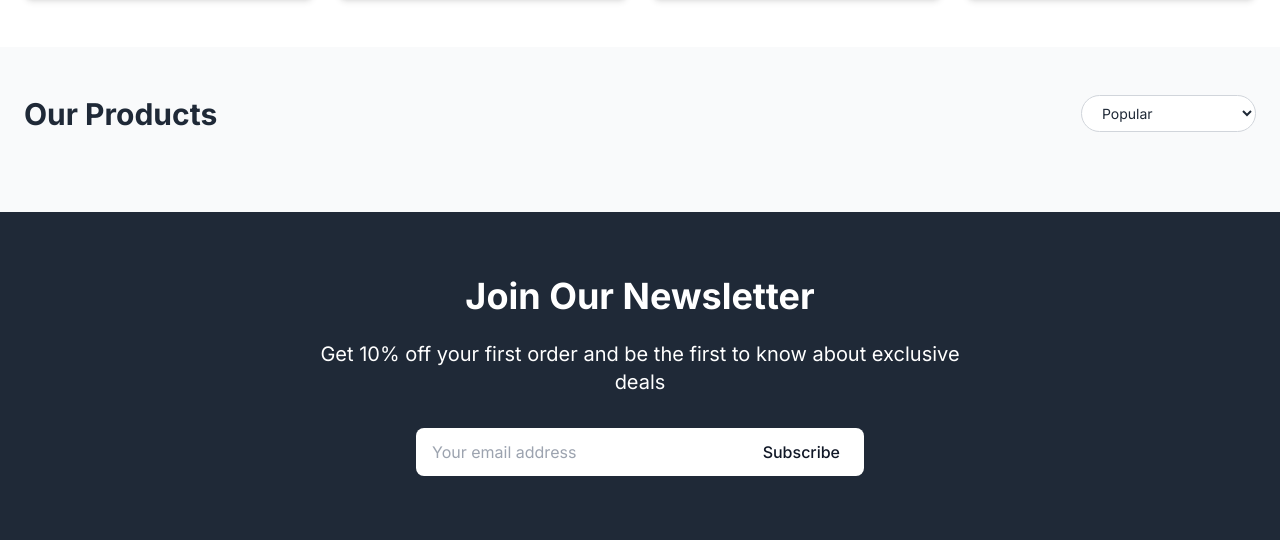
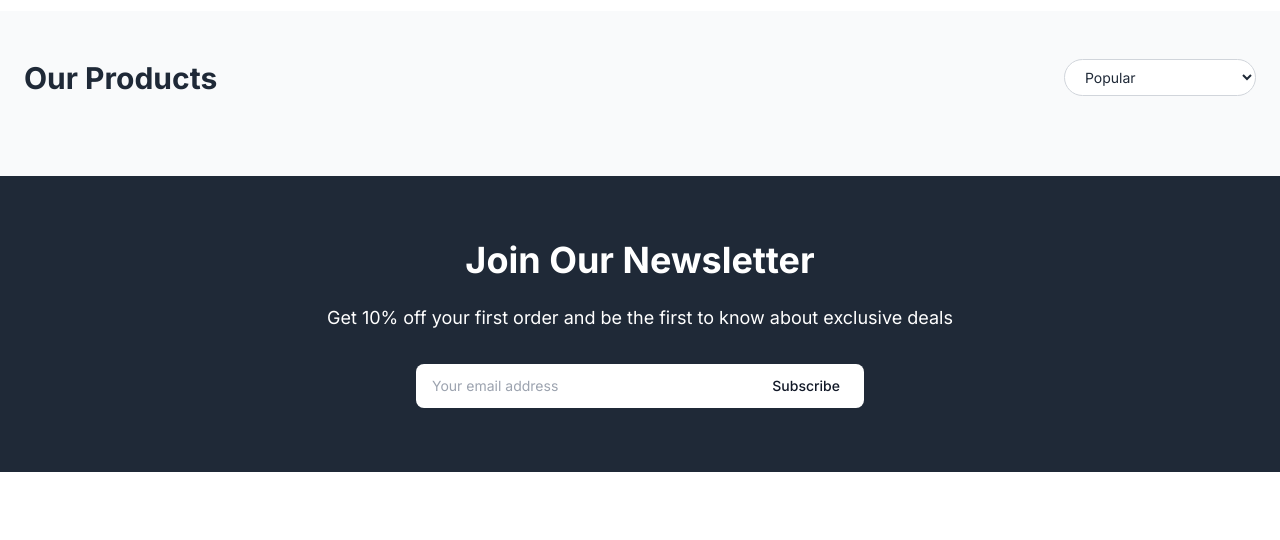
Before and after one commit to urstylelimon/Eshop, a Django app: template templates/store/home.html in a window 1280 px wide. Shown: the part 990-1530 px from the top of the page. After the commit the page ends 1462 px from the top, so only its background shows below. Run offline with Django 5.2, Linux system fonts and the light colour scheme; the template is opened without the code that fills it, so the values that code supplies are empty; some libraries are stand-ins or nearby versions.

Commit message:
Improve design and bug fix on screen Size

```diff
--- a/templates/store/home.html
+++ b/templates/store/home.html
@@ -2,18 +2,18 @@
 {% load static %}
 
 {% block content %}
-<div class="ecommerce-home bg-gray-50">
-    <!-- Hero Slider -->
-    <div class="hero-slider relative h-96 md:h-[600px] overflow-hidden " style="max-width: 90%; margin: 0 auto";>
+<div class="ecommerce-home bg-gray-50 pt-16"> <!-- Added pt-16 to account for fixed navbar -->
+    <!-- Hero Slider - Made more mobile-friendly -->
+    <div class="hero-slider relative h-64 sm:h-80 md:h-[500px] overflow-hidden w-full">
         <div class="slider-container relative h-full">
             <!-- Slide 1 -->
             <div class="slide absolute inset-0 bg-cover bg-center flex items-center transition-opacity duration-1000 ease-in-out"
                  style="background-image: linear-gradient(rgba(75,85,99,0.7), rgba(75,85,99,0.7)), url('https://images.unsplash.com/photo-1555529669-e69e7aa0ba9a?ixlib=rb-4.0.3&ixid=M3wxMjA3fDB8MHxwaG90by1wYWdlfHx8fGVufDB8fHx8fA%3D%3D&auto=format&fit=crop&w=2080&q=80')">
-                <div class="container mx-auto px-6 text-center">
+                <div class="container mx-auto px-4 text-center">
                     <div class="max-w-2xl mx-auto text-white transform transition-all duration-200">
-                        <h2 class="text-4xl md:text-5xl font-bold mb-4">Autumn Collection 2023</h2>
-                        <p class="text-xl mb-6">Elegant styles for the modern wardrobe</p>
-                        <a href="#products" class="bg-gray-800 hover:bg-gray-900 text-white px-8 py-3 rounded-full font-medium inline-flex items-center transition-colors">
+                        <h2 class="text-2xl sm:text-3xl md:text-4xl font-bold mb-3">Autumn Collection 2023</h2>
+                        <p class="text-base sm:text-lg mb-4">Elegant styles for the modern wardrobe</p>
+                        <a href="#products" class="bg-gray-800 hover:bg-gray-900 text-white px-6 py-2 sm:px-8 sm:py-3 rounded-full font-medium inline-flex items-center transition-colors text-sm sm:text-base">
                             Shop Now <i class="fas fa-arrow-right ml-2"></i>
                         </a>
                     </div>
@@ -23,11 +23,11 @@
             <!-- Slide 2 -->
             <div class="slide absolute inset-0 bg-cover bg-center flex items-center opacity-0 transition-opacity duration-1000 ease-in-out"
                  style="background-image: linear-gradient(rgba(75,85,99,0.7), rgba(75,85,99,0.7)), url('https://images.unsplash.com/photo-1483985988355-763728e1935b?ixlib=rb-4.0.3&ixid=M3wxMjA3fDB8MHxwaG90by1wYWdlfHx8fGVufDB8fHx8fA%3D%3D&auto=format&fit=crop&w=2070&q=80')">
-                <div class="container mx-auto px-6 text-center">
+                <div class="container mx-auto px-4 text-center">
                     <div class="max-w-2xl mx-auto text-white transform transition-all duration-200">
-                        <h2 class="text-4xl md:text-5xl font-bold mb-4">Seasonal Sale</h2>
-                        <p class="text-xl mb-6">Up to 40% off selected items</p>
-                        <a href="#products" class="bg-gray-800 hover:bg-gray-900 text-white px-8 py-3 rounded-full font-medium inline-flex items-center transition-colors">
+                        <h2 class="text-2xl sm:text-3xl md:text-4xl font-bold mb-3">Seasonal Sale</h2>
+                        <p class="text-base sm:text-lg mb-4">Up to 40% off selected items</p>
+                        <a href="#products" class="bg-gray-800 hover:bg-gray-900 text-white px-6 py-2 sm:px-8 sm:py-3 rounded-full font-medium inline-flex items-center transition-colors text-sm sm:text-base">
                             View Deals <i class="fas fa-tag ml-2"></i>
                         </a>
                     </div>
@@ -37,77 +37,78 @@
             <!-- Slide 3 -->
             <div class="slide absolute inset-0 bg-cover bg-center flex items-center opacity-0 transition-opacity duration-1000 ease-in-out"
                  style="background-image: linear-gradient(rgba(75,85,99,0.7), rgba(75,85,99,0.7)), url('https://images.unsplash.com/photo-1441986300917-64674bd600d8?ixlib=rb-4.0.3&ixid=M3wxMjA3fDB8MHxwaG90by1wYWdlfHx8fGVufDB8fHx8fA%3D%3D&auto=format&fit=crop&w=2070&q=80')">
-                <div class="container mx-auto px-6 text-center">
+                <div class="container mx-auto px-4 text-center">
                     <div class="max-w-2xl mx-auto text-white transform transition-all duration-200">
-                        <h2 class="text-4xl md:text-5xl font-bold mb-4">New Arrivals</h2>
-                        <p class="text-xl mb-6">Discover this week's additions</p>
-                        <a href="#products" class="bg-gray-800 hover:bg-gray-900 text-white px-8 py-3 rounded-full font-medium inline-flex items-center transition-colors">
+                        <h2 class="text-2xl sm:text-3xl md:text-4xl font-bold mb-3">New Arrivals</h2>
+                        <p class="text-base sm:text-lg mb-4">Discover this week's additions</p>
+                        <a href="#products" class="bg-gray-800 hover:bg-gray-900 text-white px-6 py-2 sm:px-8 sm:py-3 rounded-full font-medium inline-flex items-center transition-colors text-sm sm:text-base">
                             Explore <i class="fas fa-binoculars ml-2"></i>
                         </a>
                     </div>
                 </div>
             </div>
 
-            <!-- Navigation Arrows -->
-            <button class="slider-btn prev-btn absolute left-4 top-1/2 transform -translate-y-1/2 bg-gray-800/50 hover:bg-gray-800/80 text-white rounded-full w-10 h-10 flex items-center justify-center transition-all z-10">
-                <i class="fas fa-chevron-left"></i>
+            <!-- Navigation Arrows - Made smaller on mobile -->
+            <button class="slider-btn prev-btn absolute left-2 sm:left-4 top-1/2 transform -translate-y-1/2 bg-gray-800/50 hover:bg-gray-800/80 text-white rounded-full w-8 h-8 sm:w-10 sm:h-10 flex items-center justify-center transition-all z-10">
+                <i class="fas fa-chevron-left text-xs sm:text-sm"></i>
             </button>
-            <button class="slider-btn next-btn absolute right-4 top-1/2 transform -translate-y-1/2 bg-gray-800/50 hover:bg-gray-800/80 text-white rounded-full w-10 h-10 flex items-center justify-center transition-all z-10">
-                <i class="fas fa-chevron-right"></i>
+            <button class="slider-btn next-btn absolute right-2 sm:right-4 top-1/2 transform -translate-y-1/2 bg-gray-800/50 hover:bg-gray-800/80 text-white rounded-full w-8 h-8 sm:w-10 sm:h-10 flex items-center justify-center transition-all z-10">
+                <i class="fas fa-chevron-right text-xs sm:text-sm"></i>
             </button>
 
-            <!-- Dots Navigation -->
-            <div class="absolute bottom-8 left-1/2 transform -translate-x-1/2 flex space-x-2 z-10">
-                <span class="dot w-3 h-3 rounded-full bg-white/50 cursor-pointer transition-all hover:bg-white"></span>
-                <span class="dot w-3 h-3 rounded-full bg-white/50 cursor-pointer transition-all hover:bg-white"></span>
-                <span class="dot w-3 h-3 rounded-full bg-white/50 cursor-pointer transition-all hover:bg-white"></span>
+            <!-- Dots Navigation - Adjusted for mobile -->
+            <div class="absolute bottom-4 sm:bottom-8 left-1/2 transform -translate-x-1/2 flex space-x-2 z-10">
+                <span class="dot w-2 h-2 sm:w-3 sm:h-3 rounded-full bg-white/50 cursor-pointer transition-all hover:bg-white"></span>
+                <span class="dot w-2 h-2 sm:w-3 sm:h-3 rounded-full bg-white/50 cursor-pointer transition-all hover:bg-white"></span>
+                <span class="dot w-2 h-2 sm:w-3 sm:h-3 rounded-full bg-white/50 cursor-pointer transition-all hover:bg-white"></span>
             </div>
         </div>
     </div>
 
-    <!-- Category Highlights -->
-    <section class="py-12 bg-white">
-        <div class="container mx-auto px-6">
-            <h2 class="text-3xl font-bold text-center mb-12 text-gray-800">Shop by Category</h2>
-            <div class="grid grid-cols-2 md:grid-cols-4 gap-6">
-                <a href="#" class="category-card group relative rounded-lg overflow-hidden h-48 shadow-md hover:shadow-lg transition-all">
+    <!-- Category Highlights - Improved mobile layout -->
+    <section class="py-8 sm:py-12 bg-white">
+        <div class="container mx-auto px-4 sm:px-6">
+            <h2 class="text-2xl sm:text-3xl font-bold text-center mb-8 sm:mb-12 text-gray-800">Shop by Category</h2>
+            <div class="grid grid-cols-2 sm:grid-cols-4 gap-4 sm:gap-6">
+                <a href="#" class="category-card group relative rounded-lg overflow-hidden h-32 sm:h-48 shadow-md hover:shadow-lg transition-all">
                     <img src="https://images.unsplash.com/photo-1555774698-0b77e0d5fac6?ixlib=rb-4.0.3&ixid=M3wxMjA3fDB8MHxwaG90by1wYWdlfHx8fGVufDB8fHx8fA%3D%3D&auto=format&fit=crop&w=2070&q=80"
                          alt="Men's Fashion" class="w-full h-full object-cover group-hover:scale-105 transition-transform duration-500">
-                    <div class="absolute inset-0 bg-gradient-to-t from-gray-900/60 to-transparent flex items-end p-4">
-                        <h3 class="text-white text-lg font-medium">Men's Fashion</h3>
+                    <div class="absolute inset-0 bg-gradient-to-t from-gray-900/60 to-transparent flex items-end p-3 sm:p-4">
+                        <h3 class="text-white text-sm sm:text-lg font-medium">Men's Fashion</h3>
                     </div>
                 </a>
-                <a href="#" class="category-card group relative rounded-lg overflow-hidden h-48 shadow-md hover:shadow-lg transition-all">
+                <a href="#" class="category-card group relative rounded-lg overflow-hidden h-32 sm:h-48 shadow-md hover:shadow-lg transition-all">
                     <img src="https://images.unsplash.com/photo-1551232864-3f0890e580d9?ixlib=rb-4.0.3&ixid=M3wxMjA3fDB8MHxwaG90by1wYWdlfHx8fGVufDB8fHx8fA%3D%3D&auto=format&fit=crop&w=987&q=80"
                          alt="Women's Fashion" class="w-full h-full object-cover group-hover:scale-105 transition-transform duration-500">
-                    <div class="absolute inset-0 bg-gradient-to-t from-gray-900/60 to-transparent flex items-end p-4">
-                        <h3 class="text-white text-lg font-medium">Women's Fashion</h3>
+                    <div class="absolute inset-0 bg-gradient-to-t from-gray-900/60 to-transparent flex items-end p-3 sm:p-4">
+                        <h3 class="text-white text-sm sm:text-lg font-medium">Women's Fashion</h3>
                     </div>
                 </a>
-                <a href="#" class="category-card group relative rounded-lg overflow-hidden h-48 shadow-md hover:shadow-lg transition-all">
+                <a href="#" class="category-card group relative rounded-lg overflow-hidden h-32 sm:h-48 shadow-md hover:shadow-lg transition-all">
                     <img src="https://images.unsplash.com/photo-1556228453-efd6c1ff04f6?ixlib=rb-4.0.3&ixid=M3wxMjA3fDB8MHxwaG90by1wYWdlfHx8fGVufDB8fHx8fA%3D%3D&auto=format&fit=crop&w=2070&q=80"
                          alt="Home & Living" class="w-full h-full object-cover group-hover:scale-105 transition-transform duration-500">
-                    <div class="absolute inset-0 bg-gradient-to-t from-gray-900/60 to-transparent flex items-end p-4">
-                        <h3 class="text-white text-lg font-medium">Home & Living</h3>
+                    <div class="absolute inset-0 bg-gradient-to-t from-gray-900/60 to-transparent flex items-end p-3 sm:p-4">
+                        <h3 class="text-white text-sm sm:text-lg font-medium">Home & Living</h3>
                     </div>
                 </a>
-                <a href="#" class="category-card group relative rounded-lg overflow-hidden h-48 shadow-md hover:shadow-lg transition-all">
+                <a href="#" class="category-card group relative rounded-lg overflow-hidden h-32 sm:h-48 shadow-md hover:shadow-lg transition-all">
                     <img src="https://images.unsplash.com/photo-1542291026-7eec264c27ff?ixlib=rb-4.0.3&ixid=M3wxMjA3fDB8MHxwaG90by1wYWdlfHx8fGVufDB8fHx8fA%3D%3D&auto=format&fit=crop&w=1170&q=80"
                          alt="Footwear" class="w-full h-full object-cover group-hover:scale-105 transition-transform duration-500">
-                    <div class="absolute inset-0 bg-gradient-to-t from-gray-900/60 to-transparent flex items-end p-4">
-                        <h3 class="text-white text-lg font-medium">Footwear</h3>
+                    <div class="absolute inset-0 bg-gradient-to-t from-gray-900/60 to-transparent flex items-end p-3 sm:p-4">
+                        <h3 class="text-white text-sm sm:text-lg font-medium">Footwear</h3>
                     </div>
                 </a>
             </div>
         </div>
     </section>
 
-    <section id="products" class="py-12 bg-gray-50">
+    <!-- Products Section - Enhanced mobile layout -->
+    <section id="products" class="py-8 sm:py-12 bg-gray-50">
         <div class="container mx-auto px-4 sm:px-6">
-    <div class="flex flex-col sm:flex-row justify-between items-start sm:items-center mb-8">
-      <h2 class="text-2xl sm:text-3xl font-bold text-gray-800 mb-4 sm:mb-0">Our Products</h2>
+            <div class="flex flex-col sm:flex-row justify-between items-start sm:items-center mb-6 sm:mb-8">
+                <h2 class="text-xl sm:text-2xl md:text-3xl font-bold text-gray-800 mb-3 sm:mb-0">Our Products</h2>
                 <div class="w-full sm:w-auto">
-        <select class="w-full sm:w-auto border border-gray-300 rounded-full px-4 py-2 text-sm bg-white focus:outline-none focus:ring-2 focus:ring-gray-500 focus:border-gray-500">
+                    <select class="w-full sm:w-48 border border-gray-300 rounded-full px-4 py-2 text-xs sm:text-sm bg-white focus:outline-none focus:ring-2 focus:ring-gray-500 focus:border-gray-500">
                         <option>Popular</option>
                         <option>Newest</option>
                         <option>Price: Low to High</option>
@@ -116,32 +117,32 @@
                 </div>
             </div>
 
-    <div class="grid grid-cols-2 gap-4 sm:grid-cols-2 md:grid-cols-3 lg:grid-cols-4">
+            <div class="grid grid-cols-2 sm:grid-cols-2 md:grid-cols-3 lg:grid-cols-4 gap-3 sm:gap-4">
                 {% for product in products %}
-      <div class="product-card bg-white rounded-xl shadow-md overflow-hidden hover:shadow-lg transition-all duration-300 group">
-        <div class="relative overflow-hidden h-32 sm:h-48 md:h-56">
+                <div class="product-card bg-white rounded-lg sm:rounded-xl shadow-sm sm:shadow-md overflow-hidden hover:shadow-lg transition-all duration-300 group">
+                    <div class="relative overflow-hidden h-40 sm:h-48 md:h-56">
                         <img src="{{ product.image.url }}" alt="{{ product.name }}"
                              class="w-full h-full object-cover transition-transform duration-500 group-hover:scale-105">
                         {% if product.is_new %}
-          <div class="absolute top-2 left-2 bg-gray-800 text-white px-2 py-0.5 rounded-full text-xs font-bold">NEW</div>
+                        <div class="absolute top-2 left-2 bg-gray-800 text-white px-1.5 py-0.5 sm:px-2 sm:py-0.5 rounded-full text-xxs sm:text-xs font-bold">NEW</div>
                         {% endif %}
-          <button class="wishlist-btn absolute top-2 right-2 bg-white p-1.5 rounded-full shadow-md opacity-0 group-hover:opacity-100 transition-opacity duration-300 hover:text-red-500">
-            <i class="far fa-heart text-sm"></i>
+                        <button class="wishlist-btn absolute top-2 right-2 bg-white p-1 sm:p-1.5 rounded-full shadow-sm sm:shadow-md opacity-0 group-hover:opacity-100 transition-opacity duration-300 hover:text-red-500">
+                            <i class="far fa-heart text-xs sm:text-sm"></i>
                         </button>
                     </div>
-        <div class="p-3 sm:p-4">
-          <div class="text-xs text-gray-500 mb-1">{{ product.category }}</div>
-          <h3 class="text-sm sm:text-base font-semibold mb-2 text-gray-800 hover:text-gray-600 transition-colors">
+                    <div class="p-2 sm:p-3 md:p-4">
+                        <div class="text-xxs sm:text-xs text-gray-500 mb-1">{{ product.category }}</div>
+                        <h3 class="text-xs sm:text-sm md:text-base font-semibold mb-1 sm:mb-2 text-gray-800 hover:text-gray-600 transition-colors truncate">
                             <a href="#">{{ product.name }}</a>
                         </h3>
-          <div class="flex items-center mb-2">
-            <div class="text-yellow-400 text-xs">★★★★★</div>
-            <span class="text-gray-500 text-xs ml-1">({{ product.reviews_count }})</span>
+                        <div class="flex items-center mb-1 sm:mb-2">
+                            <div class="text-yellow-400 text-xxs sm:text-xs">★★★★★</div>
+                            <span class="text-gray-500 text-xxs sm:text-xs ml-1">({{ product.reviews_count }})</span>
                         </div>
                         <div class="flex items-center justify-between">
-            <span class="text-sm sm:text-lg font-bold text-gray-900">${{ product.price }}</span>
-            <a href="{% url 'add_to_cart' product.id %}" class="add-to-cart bg-gray-800 hover:bg-gray-900 text-white px-2 py-1 sm:px-3 sm:py-2 rounded-lg transition-colors text-xs sm:text-sm flex items-center">
-              <i class="fas fa-shopping-cart mr-1"></i> Add
+                            <span class="text-xs sm:text-sm md:text-base font-bold text-gray-900">${{ product.price }}</span>
+                            <a href="{% url 'add_to_cart' product.id %}" class="add-to-cart bg-gray-800 hover:bg-gray-900 text-white px-2 py-1 sm:px-3 sm:py-1.5 rounded-md sm:rounded-lg transition-colors text-xxs sm:text-xs flex items-center">
+                                <i class="fas fa-shopping-cart mr-1 text-xxs sm:text-xs"></i> Add
                             </a>
                         </div>
                     </div>
@@ -151,16 +152,15 @@
         </div>
     </section>
 
-
-    <!-- Promo Banner -->
-    <section class="py-16 bg-gray-800 text-white">
-        <div class="container mx-auto px-6 text-center">
-            <h2 class="text-3xl md:text-4xl font-bold mb-6">Join Our Newsletter</h2>
-            <p class="text-xl mb-8 max-w-2xl mx-auto">Get 10% off your first order and be the first to know about exclusive deals</p>
-            <form class="max-w-md mx-auto flex">
+    <!-- Promo Banner - Mobile optimized -->
+    <section class="py-12 sm:py-16 bg-gray-800 text-white">
+        <div class="container mx-auto px-4 text-center">
+            <h2 class="text-2xl sm:text-3xl md:text-4xl font-bold mb-4 sm:mb-6">Join Our Newsletter</h2>
+            <p class="text-sm sm:text-base md:text-lg mb-6 sm:mb-8 max-w-2xl mx-auto">Get 10% off your first order and be the first to know about exclusive deals</p>
+            <form class="max-w-xs sm:max-w-md mx-auto flex">
                 <input type="email" placeholder="Your email address"
-                       class="flex-grow px-4 py-3 rounded-l-lg focus:outline-none focus:ring-2 focus:ring-gray-500 text-gray-900">
-                <button type="submit" class="bg-white text-gray-900 font-medium px-6 py-3 rounded-r-lg hover:bg-gray-100 transition-colors">
+                       class="flex-grow px-3 sm:px-4 py-2 sm:py-3 rounded-l-lg focus:outline-none focus:ring-2 focus:ring-gray-500 text-gray-900 text-xs sm:text-sm">
+                <button type="submit" class="bg-white text-gray-900 font-medium px-4 sm:px-6 py-2 sm:py-3 rounded-r-lg hover:bg-gray-100 transition-colors text-xs sm:text-sm">
                     Subscribe
                 </button>
             </form>
@@ -187,8 +187,8 @@
 
     /* Add to Cart Button Animation */
     .add-to-cart:hover {
-        transform: translateY(-2px);
-        box-shadow: 0 4px 8px rgba(0, 0, 0, 0.1);
+        transform: translateY(-1px);
+        box-shadow: 0 2px 4px rgba(0, 0, 0, 0.1);
     }
 
     /* Category Card Hover */
@@ -199,23 +199,43 @@
     /* Slider Navigation Buttons */
     .slider-btn:hover {
         background-color: rgba(31, 41, 55, 0.8) !important;
+        transform: scale(1.1);
     }
 
     /* Smooth transitions */
     .transition-all {
         transition: all 0.3s ease;
     }
+
+    /* Extra small text for mobile */
+    .text-xxs {
+        font-size: 0.65rem;
+        line-height: 0.9rem;
+    }
+
+    /* Fixed navbar styles - should be in base.html */
+    .navbar {
+        position: fixed;
+        top: 0;
+        left: 0;
+        right: 0;
+        z-index: 1000;
+        box-shadow: 0 2px 10px rgba(0, 0, 0, 0.1);
+    }
 </style>
 {% endblock %}
 
 {% block extra_js %}
 <script>
-    // Hero Slider Functionality
+    // Hero Slider Functionality with touch support for mobile
     document.addEventListener('DOMContentLoaded', function() {
         const slides = document.querySelectorAll('.slide');
         const dots = document.querySelectorAll('.dot');
         let currentSlide = 0;
         const slideInterval = 5000; // 5 seconds
+        let touchStartX = 0;
+        let touchEndX = 0;
+        const sliderContainer = document.querySelector('.slider-container');
 
         function showSlide(n) {
             slides.forEach(slide => slide.classList.remove('active'));
@@ -234,7 +254,6 @@
         let slideTimer = setInterval(nextSlide, slideInterval);
 
         // Pause on hover
-        const sliderContainer = document.querySelector('.slider-container');
         sliderContainer.addEventListener('mouseenter', () => clearInterval(slideTimer));
         sliderContainer.addEventListener('mouseleave', () => slideTimer = setInterval(nextSlide, slideInterval));
 
@@ -260,22 +279,43 @@
             });
         });
 
-        // Add to cart functionality
+        // Touch events for mobile swipe
+        sliderContainer.addEventListener('touchstart', (e) => {
+            touchStartX = e.changedTouches[0].screenX;
+            clearInterval(slideTimer);
+        }, {passive: true});
+
+        sliderContainer.addEventListener('touchend', (e) => {
+            touchEndX = e.changedTouches[0].screenX;
+            handleSwipe();
+            slideTimer = setInterval(nextSlide, slideInterval);
+        }, {passive: true});
+
+        function handleSwipe() {
+            const threshold = 50; // Minimum swipe distance
+            if (touchEndX < touchStartX - threshold) {
+                // Swipe left - next slide
+                showSlide(currentSlide + 1);
+            } else if (touchEndX > touchStartX + threshold) {
+                // Swipe right - previous slide
+                showSlide(currentSlide - 1);
+            }
+        }
+
+        // Add to cart functionality with better mobile UX
         document.querySelectorAll('.add-to-cart').forEach(button => {
             button.addEventListener('click', function(e) {
-
                 // In a real implementation, this would make an AJAX call to your server
                 console.log('Product added to cart!');
 
                 // Show a temporary notification
                 const notification = document.createElement('div');
-                notification.className = 'fixed top-4 right-4 bg-gray-800 text-white px-6 py-3 rounded-lg shadow-lg z-50 flex items-center';
+                notification.className = 'fixed top-16 sm:top-20 right-4 bg-gray-800 text-white px-4 py-2 sm:px-6 sm:py-3 rounded-lg shadow-lg z-50 flex items-center text-sm sm:text-base animate-fade-in';
                 notification.innerHTML = '<i class="fas fa-check-circle mr-2"></i> Product added to cart!';
                 document.body.appendChild(notification);
 
                 setTimeout(() => {
-                    notification.style.opacity = '0';
-                    notification.style.transform = 'translateY(-20px)';
+                    notification.classList.add('animate-fade-out');
                     setTimeout(() => notification.remove(), 300);
                 }, 3000);
             });
@@ -284,17 +324,23 @@
         // Wishlist functionality
         document.querySelectorAll('.wishlist-btn').forEach(button => {
             button.addEventListener('click', function(e) {
+                e.preventDefault();
                 e.stopPropagation();
                 const icon = this.querySelector('i');
                 if (icon.classList.contains('far')) {
                     icon.classList.remove('far');
                     icon.classList.add('fas', 'text-red-500');
+                    // Add to wishlist logic here
                 } else {
                     icon.classList.remove('fas', 'text-red-500');
                     icon.classList.add('far');
+                    // Remove from wishlist logic here
                 }
             });
         });
+
+        // Initialize first slide
+        showSlide(0);
     });
 </script>
 {% endblock %}
```
Lines whose indentation alone changed are shown as unchanged.
